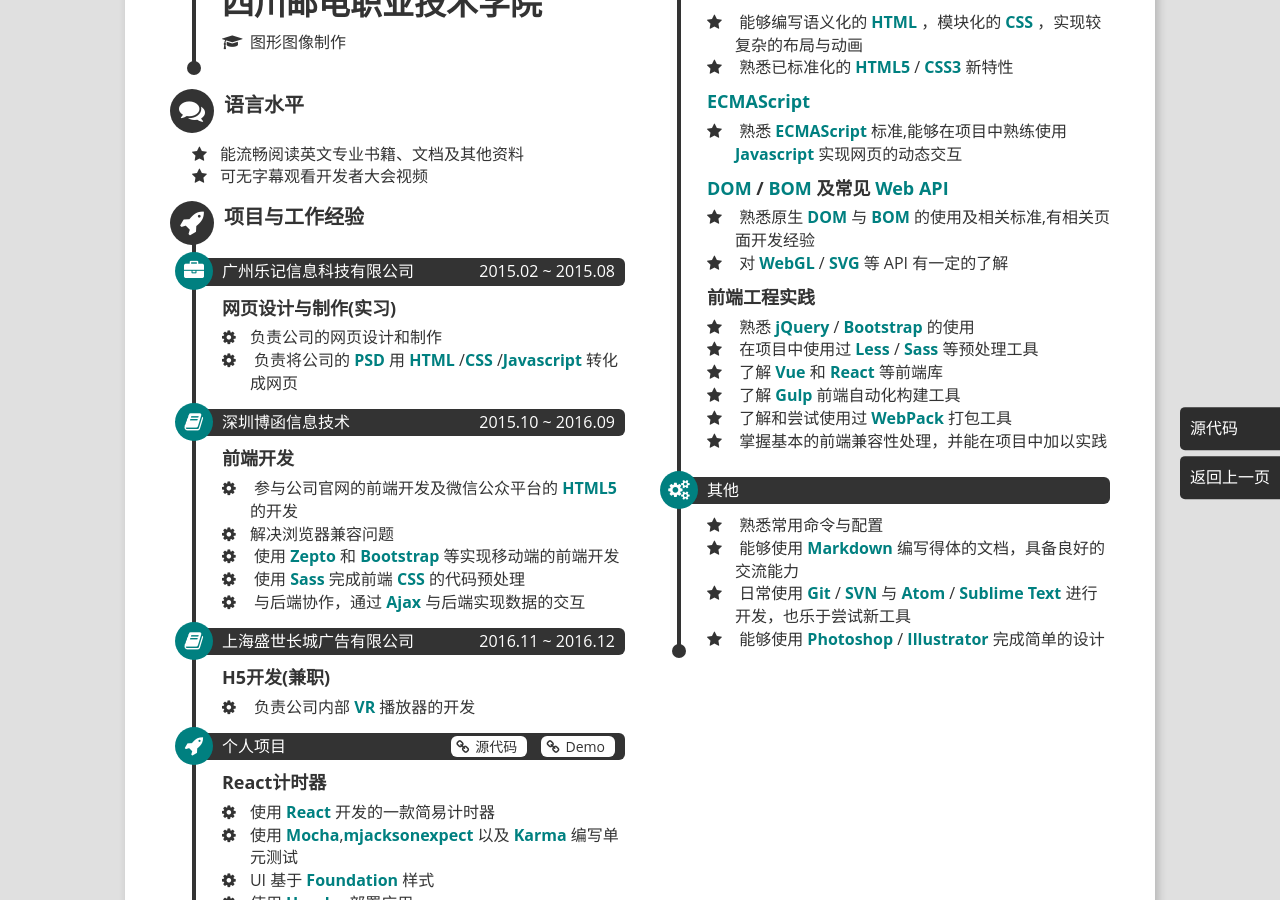
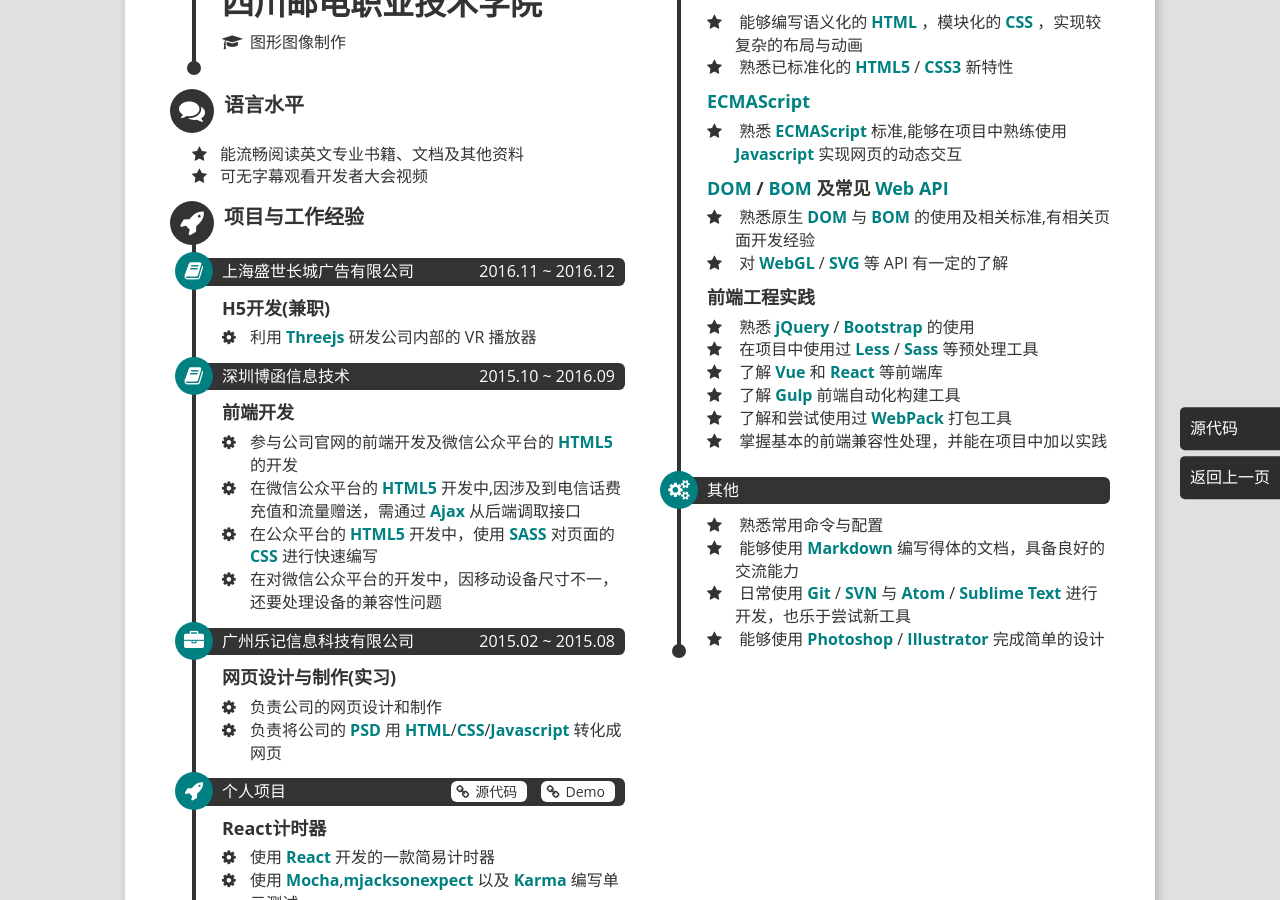
Before and after one commit to FrancoCotter/blog, a Jekyll site: the page built from resume.html, in a window 1280 px wide and 900 px high, scrolled down 342 px. Built offline with Jekyll 4.4.1, drawn with Linux system fonts in a browser that asks for light colours.

Commit message:
update resume page

```diff
--- a/resume.html
+++ b/resume.html
@@ -103,118 +103,16 @@ title: "个人简历"
                                 </ul>
                             </div>
                         </section>
-                        <section class="experience">
-                            <div class="sec-title-wrapper">
-                                <h3 class="sec-title">
-                                    <span class="sec-title-ch">项目与工作经验</span>
-                                    <span class="sec-title-en"></span>
-                                </h3>
-                            </div>
-                            <div class="timeline-wrapper">
-                                <ul class="sec-content timeline">
-                                    <li class="timeline-item experience-internship">
-                                        <h3 class="timeline-title">
-                                            <span class="experience-place">广州乐记信息科技有限公司</span>
-                                            <time class="experience-time">2015.02 ~ 2015.08</time>
-                                        </h3>
-                                        <dl class="experience-description timeline-content">
-                                            <dt class="experience-position">网页设计与制作(实习)</dt>
-                                            <dd class="experience-task">负责公司的网页设计和制作</dd>
-                                            <dd class="experience-task">
-                                                负责将公司的 <strong>PSD</strong>
-                                                用 <strong>HTML</strong>
-                                                /<strong>CSS</strong>
-                                                /<strong>Javascript</strong>
-                                                转化成网页
-                                            </dd>
-                                        </dl>
-                                    </li>
-                                    <li class="timeline-item experience-fulltime">
-                                        <h3 class="timeline-title">
-                                            <span class="experience-place">深圳博函信息技术</span>
-                                            <time class="experience-time">2015.10 ~ 2016.09</time>
-                                        </h3>
-                                        <dl class="experience-description timeline-content">
-                                            <dt class="experience-position">前端开发</dt>
-                                            <dd class="experience-task">
-                                                参与公司官网的前端开发及微信公众平台的 <strong>HTML5</strong>
-                                                的开发
-                                            </dd>
-                                            <dd class="experience-task">解决浏览器兼容问题</dd>
-                                            <dd class="experience-task">
-                                                使用 <strong>Zepto</strong>
-                                                和 <strong>Bootstrap</strong>
-                                                等实现移动端的前端开发
-                                            </dd>
-                                            <dd class="experience-task">
-                                                使用 <strong>Sass</strong>
-                                                完成前端 <strong>CSS</strong>
-                                                的代码预处理
-                                            </dd>
-                                            <dd class="experience-task">
-                                                与后端协作，通过 <strong>Ajax</strong>
-                                                与后端实现数据的交互
-                                            </dd>
-                                        </dl>
-                                    </li>
-                                    <li class="timeline-item experience-fulltime">
-                                        <h3 class="timeline-title">
-                                            <span class="experience-place">上海盛世长城广告有限公司</span>
-                                            <time class="experience-time">2016.11 ~ 2016.12</time>
-                                        </h3>
-                                        <dl class="experience-description timeline-content">
-                                            <dt class="experience-position">H5开发(兼职)</dt>
-                                            <dd class="experience-task">
-                                                负责公司内部 <strong>VR</strong>
-                                                播放器的开发
-                                            </dd>
-                                        </dl>
-                                    </li>
-                                    <li class="timeline-item experience-project">
-                                        <h3 class="timeline-title">
-                                            <span class="experience-project-type">个人项目</span>
-                                            <span class="experience-title-aside">
-                                                <a href="https://github.com/FrancoCotter/ReactTimerAPP" class="experience-project-link">源代码</a>
-                                                <a href="http://sheltered-savannah-36343.herokuapp.com/" class="experience-project-link">Demo</a>
-                                            </span>
-                                        </h3>
-                                        <dl class="experience-description timeline-content">
-                                            <dt class="experience-project-name">React计时器</dt>
-                                            <dd class="experience-task">使用 <strong>React</strong> 开发的一款简易计时器</dd>
-                                            <dd class="experience-task">使用 <strong>Mocha</strong>,<strong>mjacksonexpect</strong> 以及 <strong>Karma</strong> 编写单元测试</dd>
-                                            <dd class="experience-task">UI 基于 <strong>Foundation</strong> 样式</dd>
-                                            <dd class="experience-task">使用 <strong>Heroku</strong> 部署应用</dd>
-
-                                        </dl>
-                                    </li>
-                                    <li class="timeline-item experience-project">
-                                        <h3 class="timeline-title">
-                                            <span class="experience-project-type">个人项目</span>
-                                            <span class="experience-title-aside">
-                                                <a href="https://github.com/FrancoCotter/blog" class="experience-project-link">源代码</a>
-                                                <a href="http://francocotter.github.io/blog" class="experience-project-link">Demo</a>
-                                            </span>
-                                        </h3>
-                                        <dl class="experience-description timeline-content">
-                                            <dt class="experience-project-name">个人博客</dt>
-                                            <dd class="experience-task">
-                                                一个静态博客，通过 <strong>Jekyll</strong>
-                                                这个静态博客管理工具和 <strong>Markdown</strong>
-                                                进行编写
-                                            </dd>
-                                            <dd class="experience-task">
-                                                通过一个 <strong>YML</strong>
-                                                文件填写所需要的配置
-                                            </dd>
-                                            <dd class="experience-task">
-                                                使用 <strong>Gulp</strong>
-                                                驱动页面生成、并部署到 Github Pages
-                                            </dd>
-                                        </dl>
-                                    </li>
-                                </ul>
-                            </div>
-                        </section>
+                        <section class="experience"><div class="sec-title-wrapper"><h3 class="sec-title"><span class="sec-title-ch">项目与工作经验</span><span class="sec-title-en"></span></h3></div><div class="timeline-wrapper"><ul class="sec-content timeline"><li class="timeline-item experience-fulltime"><h3 class="timeline-title">
+                          <span class="experience-place">上海盛世长城广告有限公司</span><time class="experience-time">2016.11 ~ 2016.12</time></h3><dl class="experience-description timeline-content"><dt class="experience-position">H5开发(兼职)</dt><dd class="experience-task">利用 <strong>Threejs</strong> 研发公司内部的 VR 播放器</dd></dl>
+                        </li><li class="timeline-item experience-fulltime"><h3 class="timeline-title"><span class="experience-place">深圳博函信息技术</span><time class="experience-time">2015.10 ~ 2016.09</time></h3><dl class="experience-description timeline-content"><dt class="experience-position">前端开发</dt><dd class="experience-task">参与公司官网的前端开发及微信公众平台的 <strong>HTML5</strong> 的开发</dd>
+                          <dd class="experience-task">在微信公众平台的 <strong>HTML5</strong> 开发中,因涉及到电信话费充值和流量赠送，需通过 <strong>Ajax</strong> 从后端调取接口</dd><dd class="experience-task">在公众平台的 <strong>HTML5</strong> 开发中，使用 <strong>SASS</strong> 对页面的 <strong>CSS</strong> 进行快速编写</dd><dd class="experience-task">在对微信公众平台的开发中，因移动设备尺寸不一，还要处理设备的兼容性问题</dd>
+                        </dl></li><li class="timeline-item experience-internship"><h3 class="timeline-title"><span class="experience-place">广州乐记信息科技有限公司</span><time class="experience-time">2015.02 ~ 2015.08</time></h3><dl class="experience-description timeline-content"><dt class="experience-position">网页设计与制作(实习)</dt><dd class="experience-task">负责公司的网页设计和制作</dd>
+                          <dd class="experience-task">负责将公司的 <strong>PSD</strong> 用 <strong>HTML</strong>/<strong>CSS</strong>/<strong>Javascript</strong> 转化成网页</dd></dl></li><li class="timeline-item experience-project"><h3 class="timeline-title"><span class="experience-project-type">个人项目</span><span class="experience-title-aside"><a href="https://github.com/FrancoCotter/ReactTimerAPP" class="experience-project-link">源代码</a>
+                            <a href="http://sheltered-savannah-36343.herokuapp.com/" class="experience-project-link">Demo</a></span></h3><dl class="experience-description timeline-content"><dt class="experience-project-name">React计时器</dt><dd class="experience-task">使用 <strong>React</strong> 开发的一款简易计时器</dd><dd class="experience-task">使用 <strong>Mocha</strong>,<strong>mjacksonexpect</strong> 以及 <strong>Karma</strong> 编写单元测试</dd>
+                            <dd class="experience-task">UI 基于 <strong>Foundation</strong> 样式</dd><dd class="experience-task">使用 <strong>Heroku</strong> 部署应用</dd></dl></li><li class="timeline-item experience-project"><h3 class="timeline-title">
+                            <span class="experience-project-type">个人项目</span><span class="experience-title-aside"><a href="https://github.com/FrancoCotter/blog" class="experience-project-link">源代码</a><a href="http://francocotter.github.io/blog" class="experience-project-link">Demo</a></span></h3><dl class="experience-description timeline-content"><dt class="experience-project-name">个人博客</dt>
+                              <dd class="experience-task">一个静态博客，通过 <strong>Jekyll</strong> 这个静态博客管理工具和 <strong>Markdown</strong> 进行编写</dd><dd class="experience-task">通过一个 <strong>YML</strong> 文件填写所需要的配置</dd><dd class="experience-task">使用 <strong>Gulp</strong> 驱动页面生成、并部署到 Github Pages</dd></dl></li></ul></div></section>
                     </article>
                     <article class="column-6 last column">
                         <section class="skills">
```
